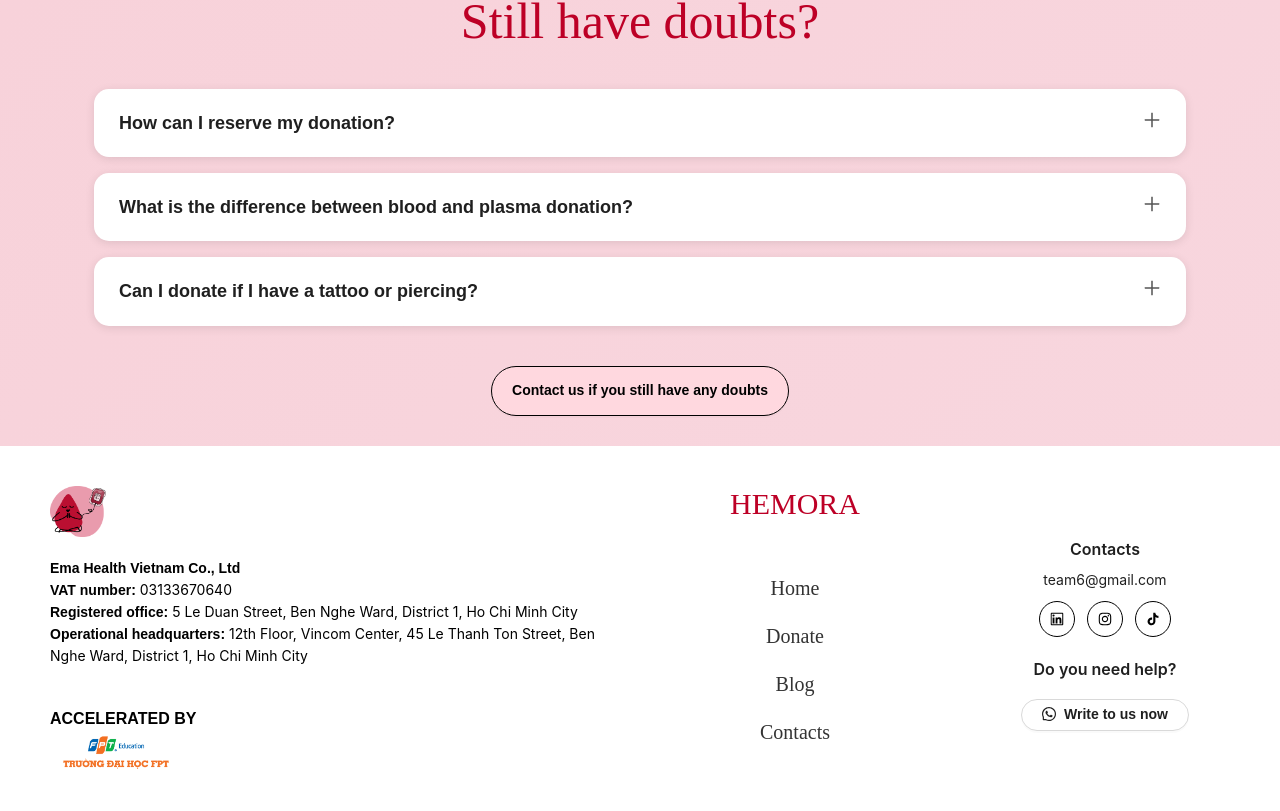
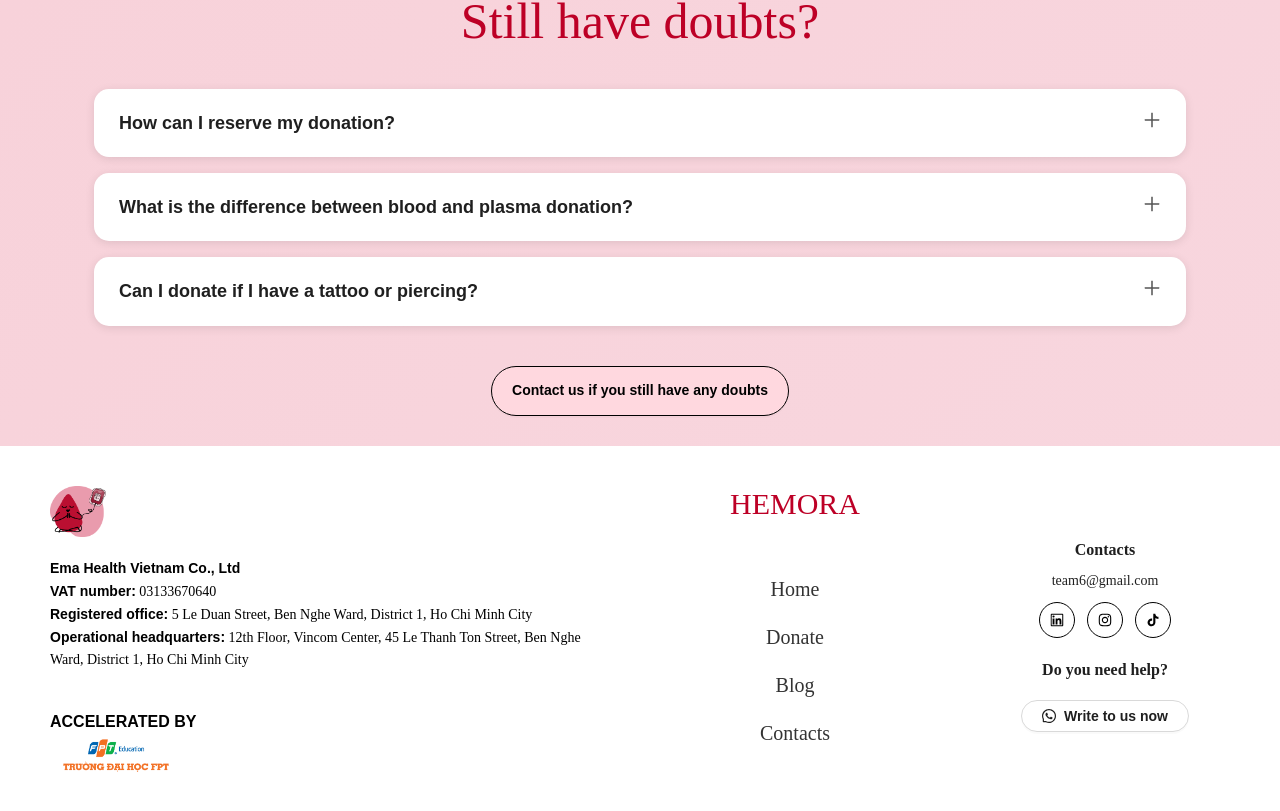
Before and after one commit to Khailuu/blood-donation, a React (Vite) app in the folder frontend/blood-donation/: page / in a window 1280 px wide. Shown: the part 2895-3706 px from the top of the page. Built offline with nearby package versions, Linux system fonts and the light colour scheme; no server answers; a web font is replaced by a local one.

Commit message:
update 1/7/2025

```diff
--- a/frontend/blood-donation/src/components/template/member/ProfileMember.jsx
+++ b/frontend/blood-donation/src/components/template/member/ProfileMember.jsx
@@ -12,7 +12,6 @@
 } from "antd";
 import moment from "moment";
 import { userService } from "../../../services/manageUserService";
-
 
 const { Title } = Typography;
 const { Option } = Select;
@@ -44,7 +43,8 @@
           address: user.address || "",
           phone: user.phone || "",
         });
-      } catch (err) {
+      // eslint-disable-next-line no-unused-vars
+      } catch (error) {
         message.error("Failed to load user profile");
       }
     };
@@ -84,7 +84,7 @@
         fontFamily: "Raleway",
       }}
     >
-      <Title level={2} style={{ fontWeight: "bold" }}>
+      <Title level={2} style={{fontFamily: "Raleway", fontWeight: "bold" }}>
         Account Information
       </Title>
 
@@ -102,17 +102,7 @@
               label="Email"
               rules={[{ required: true, type: "email" }]}
             >
-              <Input style={inputStyle} disabled />
-            </Form.Item>
-          </Col>
-
-          <Col span={12}>
-            <Form.Item
-              name="password"
-              label="Password"
-              rules={[{ required: true }]}
-            >
-              <Input.Password style={inputStyle} />
+              <Input style={inputStyle} />
             </Form.Item>
           </Col>
 
@@ -150,12 +140,19 @@
             htmlType="submit"
             type="primary"
             style={{
-              backgroundColor: "#b8002b",
-              borderColor: "#b8002b",
-              borderRadius: 24,
-              padding: "6px 24px",
-              fontWeight: "bold",
-            }}
+                backgroundColor: "#bd0026",
+                borderRadius: 50,
+                height: 40,
+                fontWeight: 600,
+                boxShadow: "0 4px 6px rgba(0, 0, 0, 0.1)",
+                transition: "all 0.3s",
+              }}
+              onMouseEnter={(e) =>
+                (e.currentTarget.style.transform = "scale(0.95)")
+              }
+              onMouseLeave={(e) =>
+                (e.currentTarget.style.transform = "scale(1)")
+              }
           >
             Save Changes
           </Button>
@@ -169,4 +166,6 @@
   borderRadius: 32,
   height: 48,
   width: "100%",
+  fontFamily:"Raleway",
+  fontWeight: 600
 };
--- a/frontend/blood-donation/src/components/ui/common/FooterComponent.jsx
+++ b/frontend/blood-donation/src/components/ui/common/FooterComponent.jsx
@@ -30,7 +30,7 @@
     <Row style={{ backgroundColor: "#fff", padding: "40px 20px" }}>
       <Col xs={24} md={12} style={{ padding: "0 30px" }}>
         <img src={hemora_logo} style={{width: '10%'}}/>
-        <Paragraph style={{ color: "black", paddingTop: "20px" }}>
+        <Paragraph style={{ fontFamily:"raleway ", color: "black", paddingTop: "20px" }}>
           <strong>Ema Health Vietnam Co., Ltd</strong>
           <br />
           <strong>VAT number:</strong> 03133670640 <br />
@@ -40,7 +40,7 @@
           45 Le Thanh Ton Street, Ben Nghe Ward, District 1, Ho Chi Minh City
         </Paragraph>
 
-        <Title level={5} style={{ color: "black", paddingTop: "20px" }}>
+        <Title level={5} style={{fontFamily:"raleway ", color: "black", paddingTop: "20px" }}>
           <span>ACCELERATED BY</span>
           <img src={logo_fpt} style={{ width: "20%", height: "auto", marginLeft: 10 }} />
         </Title>
@@ -98,8 +98,8 @@
           textAlign: "center",
         }}
       >
-        <Title level={5} style={{ fontWeight: 600 }}>Contacts</Title>
-        <Paragraph style={{ marginBottom: 10 }}>
+        <Title level={5} style={{fontFamily:"raleway ", fontWeight: 600 }}>Contacts</Title>
+        <Paragraph style={{fontFamily:"raleway ", marginBottom: 10 }}>
           team6@gmail.com
         </Paragraph>
         <div style={{ display: "flex", gap: 12, marginBottom: 20 }}>
@@ -107,7 +107,7 @@
           <SocialIcon icon={<InstagramOutlined />} />
           <SocialIcon icon={<TikTokOutlined />} />
         </div>
-        <Title level={5} style={{ fontWeight: 600 }}>Do you need help?</Title>
+        <Title level={5} style={{fontFamily:"raleway ", fontWeight: 600 }}>Do you need help?</Title>
         <Button
           type="default"
           icon={<WhatsAppOutlined />}
```
